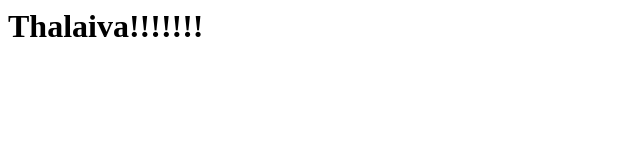
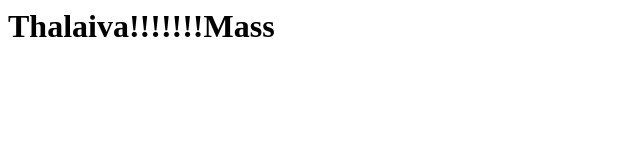
Before and after one commit to Fleet-git/Web, a plain HTML site: page index.html in a window 1280 px wide. Shown: the whole page, without its empty margins (0-640 px from the left). Drawn offline with Linux system fonts and the light colour scheme.

Commit message:
Update index.html

```diff
--- a/index.html
+++ b/index.html
@@ -1,5 +1,5 @@
 <html>
   <body>
-  <h1> Thalaiva!!!!!!!</h1>
+  <h1> Thalaiva!!!!!!!Mass</h1>
     </body>
   </html>
```
